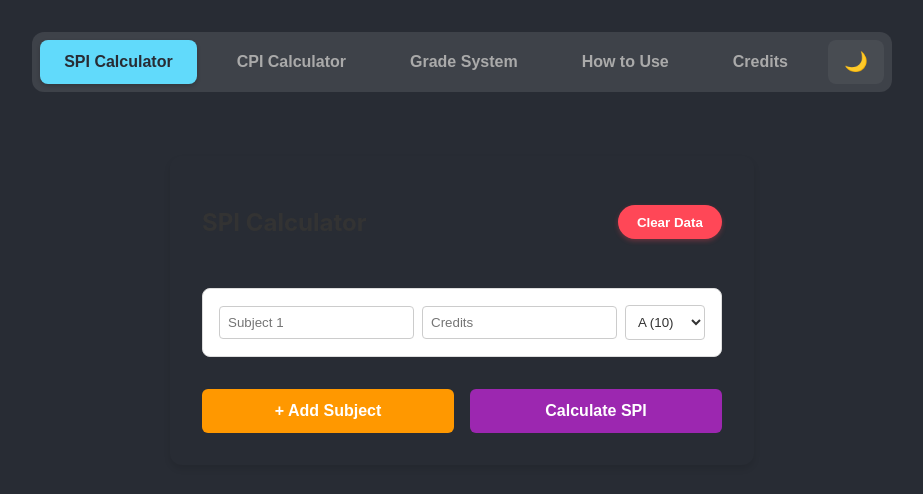
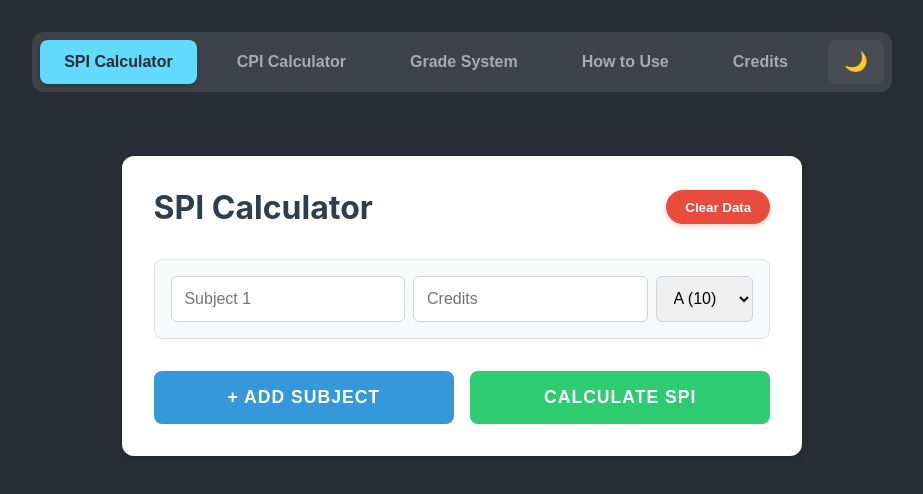
Before and after one commit to lohitpt252003/CPI-CALCULATOR, a React (Create React App) app in the folder maluk/: page / in a window 1280 px wide. Shown: the top 494 px of the page, without its empty margins (178-1101 px from the left). Built offline with nearby package versions, Linux system fonts and the light colour scheme.

Commit message:
fixed the theme

```diff
--- a/maluk/src/components/CPICalculator/dark.css
+++ /dev/null
@@ -1,31 +0,0 @@
-.dark-theme {
-    background-color: #1a1a1a;
-    color: #f0f0f0;
-}
-
-.dark-theme .semester-row {
-    background-color: #2d2d2d;
-    border: 1px solid #404040;
-}
-
-.dark-theme input {
-    background-color: #333;
-    border: 1px solid #555;
-    color: #fff;
-}
-
-.dark-theme .btn-add {
-    background-color: #F57C00;
-    color: white;
-}
-
-.dark-theme .btn-calc {
-    background-color: #7B1FA2;
-    color: white;
-}
-
-.dark-theme .result {
-    background-color: #4a148c;
-    border: 1px solid #7b1fa2;
-    color: #e1bee7;
-}
--- a/maluk/src/components/CPICalculator/index.css
+++ b/maluk/src/components/CPICalculator/index.css
@@ -1,7 +1,8 @@
 .cpi-calculator-container {
-    max-width: 600px;
+    max-width: 800px;
     margin: 2rem auto;
     padding: 2rem;
+    background: white;
     border-radius: 12px;
     box-shadow: 0 4px 6px rgba(0, 0, 0, 0.1);
     transition: all 0.3s ease;
@@ -14,6 +15,12 @@
     margin-bottom: 2rem;
 }
 
+.header h2 {
+    color: #2c3e50;
+    margin: 0;
+    font-size: 2rem;
+}
+
 .theme-toggle {
     background: none;
     border: 1px solid currentColor;
@@ -24,19 +31,22 @@
 }
 
 .mode-toggle {
-    margin-bottom: 1.5rem;
+    margin-bottom: 2rem;
     text-align: left;
-    padding: 0.5rem;
-    background: rgba(0, 0, 0, 0.05);
+    padding: 1rem;
+    background: #f8f9fa;
     border-radius: 8px;
+    border: 1px solid #dee2e6;
 }
 
 .toggle-label {
     display: flex;
     align-items: center;
-    gap: 0.5rem;
+    gap: 0.8rem;
     cursor: pointer;
     font-weight: 500;
+    color: #2c3e50;
+    font-size: 1.1rem;
 }
 
 .semesters-list {
@@ -51,44 +61,51 @@
     padding: 1rem;
     border-radius: 8px;
     align-items: center;
+    background-color: #f8f9fa;
+    border: 1px solid #dee2e6;
 }
 
 .semester-label {
     flex: 1;
     font-weight: bold;
+    color: #2c3e50;
 }
 
 .input-name {
     flex: 2;
-    padding: 0.5rem;
-    border-radius: 4px;
+    padding: 0.8rem;
+    border-radius: 6px;
+    border: 1px solid #ced4da;
+    font-size: 1rem;
 }
 
 .input-spi,
-.input-credit {
-    flex: 1;
-    padding: 0.5rem;
-    border-radius: 4px;
-}
-
+.input-credit,
 .select-grade {
     flex: 1;
-    padding: 0.5rem;
-    border-radius: 4px;
+    padding: 0.8rem;
+    border-radius: 6px;
+    border: 1px solid #ced4da;
+    font-size: 1rem;
 }
 
 .btn-remove {
     background: #ff5252;
     color: white;
     border: none;
-    width: 24px;
-    height: 24px;
+    width: 30px;
+    height: 30px;
     border-radius: 50%;
     cursor: pointer;
     display: flex;
     align-items: center;
     justify-content: center;
-    font-size: 0.8rem;
+    font-size: 0.9rem;
+    transition: transform 0.2s;
+}
+
+.btn-remove:hover {
+    transform: scale(1.1);
 }
 
 .actions {
@@ -100,31 +117,49 @@
 .btn-add,
 .btn-calc {
     flex: 1;
-    padding: 0.8rem;
+    padding: 1rem;
     border: none;
-    border-radius: 6px;
+    border-radius: 8px;
     cursor: pointer;
     font-weight: bold;
-    font-size: 1rem;
-    transition: opacity 0.2s;
+    font-size: 1.1rem;
+    transition: all 0.2s;
+    text-transform: uppercase;
+    letter-spacing: 1px;
+}
+
+.btn-add {
+    background-color: #3498db;
+    color: white;
+}
+
+.btn-calc {
+    background-color: #2ecc71;
+    color: white;
 }
 
 .btn-add:hover,
 .btn-calc:hover {
     opacity: 0.9;
+    transform: translateY(-2px);
 }
 
 .result {
     margin-top: 2rem;
-    padding: 1.5rem;
-    border-radius: 8px;
+    padding: 2rem;
+    border-radius: 12px;
     text-align: center;
     animation: fadeIn 0.5s ease;
+    background-color: #f1f3f5;
+    border: 2px solid #dee2e6;
 }
 
 .cpi-value {
-    font-size: 2rem;
+    font-size: 2.5rem;
     font-weight: bold;
+    color: #2c3e50;
+    display: block;
+    margin-top: 0.5rem;
 }
 
 @keyframes fadeIn {
@@ -146,7 +181,7 @@
 }
 
 .btn-clear {
-    background-color: #ff4757;
+    background-color: #e74c3c;
     color: white;
     border: none;
     padding: 0.6rem 1.2rem;
@@ -154,21 +189,62 @@
     font-weight: 600;
     cursor: pointer;
     transition: all 0.3s ease;
-    box-shadow: 0 2px 5px rgba(255, 71, 87, 0.3);
+    box-shadow: 0 2px 5px rgba(231, 76, 60, 0.3);
     display: flex;
     align-items: center;
     gap: 0.5rem;
 }
 
 .btn-clear:hover {
-    background-color: #ff6b81;
+    background-color: #c0392b;
     transform: translateY(-2px);
-    box-shadow: 0 4px 8px rgba(255, 71, 87, 0.4);
+    box-shadow: 0 4px 8px rgba(231, 76, 60, 0.4);
 }
 
-.btn-clear:active {
-    transform: translateY(0);
-    box-shadow: 0 2px 4px rgba(255, 71, 87, 0.3);
+/* Dark Mode Support */
+body.dark-mode .cpi-calculator-container {
+    background: #2d3436;
+    color: #dfe6e9;
+}
+
+body.dark-mode .header h2 {
+    color: #dfe6e9;
+}
+
+body.dark-mode .mode-toggle {
+    background: #353b48;
+    border-color: #636e72;
+}
+
+body.dark-mode .toggle-label {
+    color: #dfe6e9;
+}
+
+body.dark-mode .semester-row {
+    background-color: #353b48;
+    border-color: #636e72;
+}
+
+body.dark-mode .semester-label {
+    color: #dfe6e9;
+}
+
+body.dark-mode .input-name,
+body.dark-mode .input-spi,
+body.dark-mode .input-credit,
+body.dark-mode .select-grade {
+    background-color: #2d3436;
+    border-color: #636e72;
+    color: #dfe6e9;
+}
+
+body.dark-mode .result {
+    background-color: #353b48;
+    border-color: #636e72;
+}
+
+body.dark-mode .cpi-value {
+    color: #dfe6e9;
 }
 
 @media (max-width: 600px) {
@@ -180,7 +256,6 @@
     .semester-row {
         flex-direction: column;
         align-items: stretch;
-        background: rgba(0, 0, 0, 0.02);
     }
 
     .btn-remove {
--- a/maluk/src/components/CPICalculator/index.js
+++ b/maluk/src/components/CPICalculator/index.js
@@ -1,7 +1,6 @@
 import React, { useState } from 'react';
 import './index.css';
-import './light.css';
-import './dark.css';
+import './index.css';
 
 const CPICalculator = () => {
     const [isRepeated, setIsRepeated] = useState(true); // Default to repeated (current method)
--- a/maluk/src/components/CPICalculator/light.css
+++ /dev/null
@@ -1,33 +0,0 @@
-.light-theme {
-    background-color: #f0f2f5;
-    color: #333;
-}
-
-.light-theme .semester-row {
-    background-color: #fff;
-    border: 1px solid #ddd;
-}
-
-.light-theme input {
-    background-color: #fff;
-    border: 1px solid #ccc;
-    color: #333;
-}
-
-.light-theme .btn-add {
-    background-color: #FF9800;
-    /* Orange for CPI add */
-    color: white;
-}
-
-.light-theme .btn-calc {
-    background-color: #9C27B0;
-    /* Purple for CPI calc */
-    color: white;
-}
-
-.light-theme .result {
-    background-color: #f3e5f5;
-    border: 1px solid #e1bee7;
-    color: #7b1fa2;
-}
--- a/maluk/src/components/SPICalculator/dark.css
+++ /dev/null
@@ -1,32 +0,0 @@
-.dark-theme {
-    background-color: #1a1a1a;
-    color: #f0f0f0;
-}
-
-.dark-theme .subject-row {
-    background-color: #2d2d2d;
-    border: 1px solid #404040;
-}
-
-.dark-theme input,
-.dark-theme select {
-    background-color: #333;
-    border: 1px solid #555;
-    color: #fff;
-}
-
-.dark-theme .btn-add {
-    background-color: #388E3C;
-    color: white;
-}
-
-.dark-theme .btn-calc {
-    background-color: #1976D2;
-    color: white;
-}
-
-.dark-theme .result {
-    background-color: #1b5e20;
-    border: 1px solid #2e7d32;
-    color: #a5d6a7;
-}
--- a/maluk/src/components/SPICalculator/index.css
+++ b/maluk/src/components/SPICalculator/index.css
@@ -1,7 +1,8 @@
 .spi-calculator-container {
-    max-width: 600px;
+    max-width: 800px;
     margin: 2rem auto;
     padding: 2rem;
+    background: white;
     border-radius: 12px;
     box-shadow: 0 4px 6px rgba(0, 0, 0, 0.1);
     transition: all 0.3s ease;
@@ -12,6 +13,12 @@
     justify-content: space-between;
     align-items: center;
     margin-bottom: 2rem;
+}
+
+.header h2 {
+    color: #2c3e50;
+    margin: 0;
+    font-size: 2rem;
 }
 
 .theme-toggle {
@@ -35,38 +42,44 @@
     padding: 1rem;
     border-radius: 8px;
     align-items: center;
+    background-color: #f8f9fa;
+    border: 1px solid #dee2e6;
 }
 
 .input-name {
     flex: 2;
-    padding: 0.5rem;
-    border-radius: 4px;
+    padding: 0.8rem;
+    border-radius: 6px;
+    border: 1px solid #ced4da;
+    font-size: 1rem;
 }
 
-.input-credit {
-    flex: 1;
-    padding: 0.5rem;
-    border-radius: 4px;
-}
-
+.input-credit,
 .select-grade {
     flex: 1;
-    padding: 0.5rem;
-    border-radius: 4px;
+    padding: 0.8rem;
+    border-radius: 6px;
+    border: 1px solid #ced4da;
+    font-size: 1rem;
 }
 
 .btn-remove {
     background: #ff5252;
     color: white;
     border: none;
-    width: 24px;
-    height: 24px;
+    width: 30px;
+    height: 30px;
     border-radius: 50%;
     cursor: pointer;
     display: flex;
     align-items: center;
     justify-content: center;
-    font-size: 0.8rem;
+    font-size: 0.9rem;
+    transition: transform 0.2s;
+}
+
+.btn-remove:hover {
+    transform: scale(1.1);
 }
 
 .actions {
@@ -78,31 +91,49 @@
 .btn-add,
 .btn-calc {
     flex: 1;
-    padding: 0.8rem;
+    padding: 1rem;
     border: none;
-    border-radius: 6px;
+    border-radius: 8px;
     cursor: pointer;
     font-weight: bold;
-    font-size: 1rem;
-    transition: opacity 0.2s;
+    font-size: 1.1rem;
+    transition: all 0.2s;
+    text-transform: uppercase;
+    letter-spacing: 1px;
+}
+
+.btn-add {
+    background-color: #3498db;
+    color: white;
+}
+
+.btn-calc {
+    background-color: #2ecc71;
+    color: white;
 }
 
 .btn-add:hover,
 .btn-calc:hover {
     opacity: 0.9;
+    transform: translateY(-2px);
 }
 
 .result {
     margin-top: 2rem;
-    padding: 1.5rem;
-    border-radius: 8px;
+    padding: 2rem;
+    border-radius: 12px;
     text-align: center;
     animation: fadeIn 0.5s ease;
+    background-color: #f1f3f5;
+    border: 2px solid #dee2e6;
 }
 
 .spi-value {
-    font-size: 2rem;
+    font-size: 2.5rem;
     font-weight: bold;
+    color: #2c3e50;
+    display: block;
+    margin-top: 0.5rem;
 }
 
 @keyframes fadeIn {
@@ -124,7 +155,7 @@
 }
 
 .btn-clear {
-    background-color: #ff4757;
+    background-color: #e74c3c;
     color: white;
     border: none;
     padding: 0.6rem 1.2rem;
@@ -132,21 +163,48 @@
     font-weight: 600;
     cursor: pointer;
     transition: all 0.3s ease;
-    box-shadow: 0 2px 5px rgba(255, 71, 87, 0.3);
+    box-shadow: 0 2px 5px rgba(231, 76, 60, 0.3);
     display: flex;
     align-items: center;
     gap: 0.5rem;
 }
 
 .btn-clear:hover {
-    background-color: #ff6b81;
+    background-color: #c0392b;
     transform: translateY(-2px);
-    box-shadow: 0 4px 8px rgba(255, 71, 87, 0.4);
+    box-shadow: 0 4px 8px rgba(231, 76, 60, 0.4);
 }
 
-.btn-clear:active {
-    transform: translateY(0);
-    box-shadow: 0 2px 4px rgba(255, 71, 87, 0.3);
+/* Dark Mode Support */
+body.dark-mode .spi-calculator-container {
+    background: #2d3436;
+    color: #dfe6e9;
+}
+
+body.dark-mode .header h2 {
+    color: #dfe6e9;
+}
+
+body.dark-mode .subject-row {
+    background-color: #353b48;
+    border-color: #636e72;
+}
+
+body.dark-mode .input-name,
+body.dark-mode .input-credit,
+body.dark-mode .select-grade {
+    background-color: #2d3436;
+    border-color: #636e72;
+    color: #dfe6e9;
+}
+
+body.dark-mode .result {
+    background-color: #353b48;
+    border-color: #636e72;
+}
+
+body.dark-mode .spi-value {
+    color: #dfe6e9;
 }
 
 @media (max-width: 600px) {
@@ -158,7 +216,6 @@
     .subject-row {
         flex-direction: column;
         align-items: stretch;
-        background: rgba(0, 0, 0, 0.02);
     }
 
     .btn-remove {
--- a/maluk/src/components/SPICalculator/index.js
+++ b/maluk/src/components/SPICalculator/index.js
@@ -1,7 +1,6 @@
 import React, { useState, useEffect } from 'react';
 import './index.css';
-import './light.css';
-import './dark.css';
+import './index.css';
 
 const SPICalculator = () => {
     // Initialize state from localStorage if available
--- a/maluk/src/components/SPICalculator/light.css
+++ /dev/null
@@ -1,32 +0,0 @@
-.light-theme {
-  background-color: #f0f2f5;
-  color: #333;
-}
-
-.light-theme .subject-row {
-  background-color: #fff;
-  border: 1px solid #ddd;
-}
-
-.light-theme input,
-.light-theme select {
-  background-color: #fff;
-  border: 1px solid #ccc;
-  color: #333;
-}
-
-.light-theme .btn-add {
-  background-color: #4CAF50;
-  color: white;
-}
-
-.light-theme .btn-calc {
-  background-color: #2196F3;
-  color: white;
-}
-
-.light-theme .result {
-  background-color: #e8f5e9;
-  border: 1px solid #c8e6c9;
-  color: #2e7d32;
-}
```
